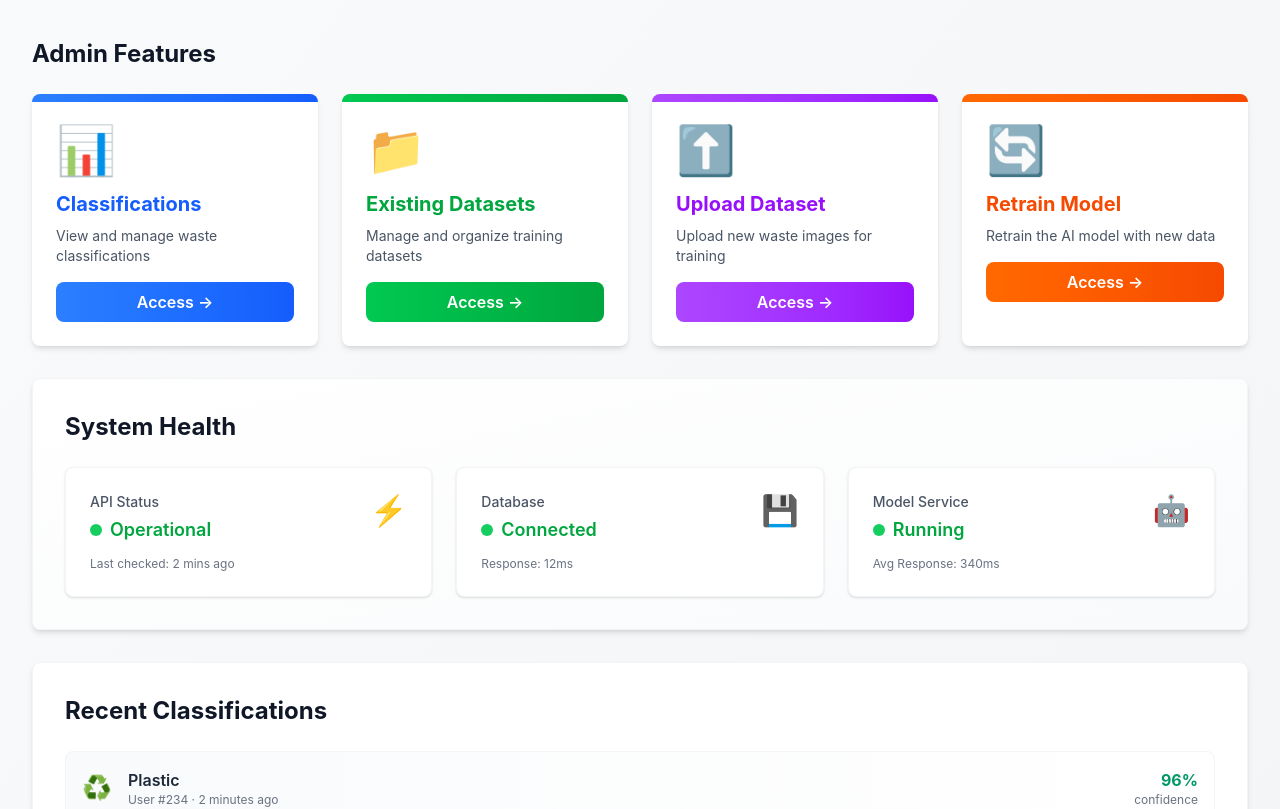
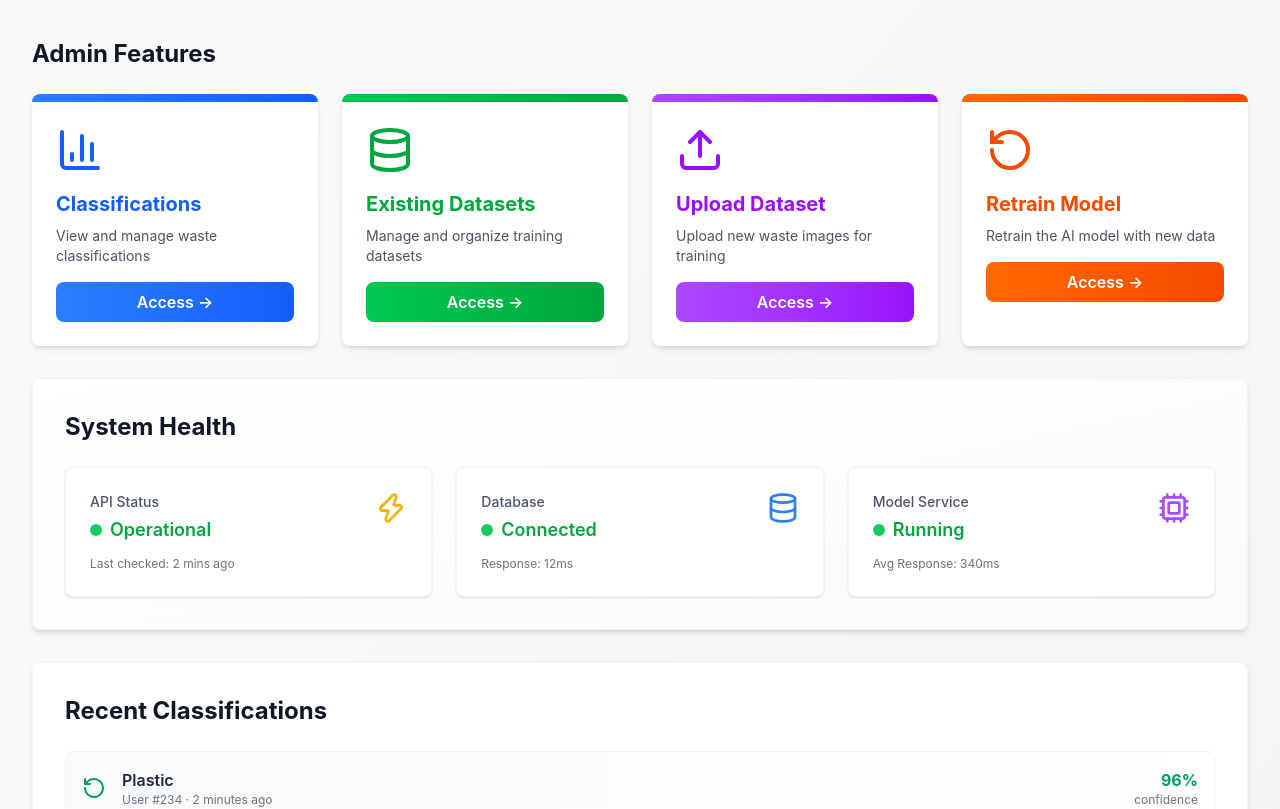
Before and after one commit to pikacoder44/waste-management-classifier, a Next.js app in the folder frontend/: page /admin/dashboard in a window 1280 px wide. Shown: the part 220-1029 px from the top of the page. Built offline with nearby package versions, Linux system fonts and the light colour scheme.

Commit message:
Added lucide react icons for beauty

```diff
--- a/frontend/app/admin/dashboard/page.tsx
+++ b/frontend/app/admin/dashboard/page.tsx
@@ -1,5 +1,14 @@
 import React from "react";
 import Link from "next/link";
+import {
+  BarChart3,
+  Database,
+  Upload,
+  RotateCcw,
+  Zap,
+  Database as DatabaseIcon,
+  Cpu,
+} from "lucide-react";
 
 const Page = () => {
   const adminFeatures = [
@@ -7,7 +16,7 @@ const Page = () => {
       id: 1,
       title: "Classifications",
       description: "View and manage waste classifications",
-      icon: "📊",
+      icon: BarChart3,
       href: "/admin/classifications",
       color: "from-blue-500 to-blue-600",
       textColor: "text-blue-600",
@@ -16,7 +25,7 @@ const Page = () => {
       id: 2,
       title: "Existing Datasets",
       description: "Manage and organize training datasets",
-      icon: "📁",
+      icon: Database,
       href: "/admin/datasets",
       color: "from-green-500 to-green-600",
       textColor: "text-green-600",
@@ -25,7 +34,7 @@ const Page = () => {
       id: 3,
       title: "Upload Dataset",
       description: "Upload new waste images for training",
-      icon: "⬆️",
+      icon: Upload,
       href: "/admin/upload",
       color: "from-purple-500 to-purple-600",
       textColor: "text-purple-600",
@@ -34,7 +43,7 @@ const Page = () => {
       id: 4,
       title: "Retrain Model",
       description: "Retrain the AI model with new data",
-      icon: "🔄",
+      icon: RotateCcw,
       href: "/admin/retrain",
       color: "from-orange-500 to-orange-600",
       textColor: "text-orange-600",
@@ -64,15 +73,15 @@ const Page = () => {
               <Link key={feature.id} href={feature.href}>
                 <div className="group h-full bg-white rounded-lg shadow-md hover:shadow-2xl transition-all duration-300 transform hover:-translate-y-2 overflow-hidden cursor-pointer">
                   {/* Top color bar */}
-                  <div
-                    className={`h-2 bg-linear-to-r ${feature.color}`}
-                  ></div>
+                  <div className={`h-2 bg-linear-to-r ${feature.color}`}></div>
 
                   {/* Card Content */}
                   <div className="p-6">
                     {/* Icon */}
-                    <div className="text-5xl mb-4 group-hover:scale-110 transition-transform duration-300">
-                      {feature.icon}
+                    <div
+                      className={`mb-4 group-hover:scale-110 transition-transform duration-300 ${feature.textColor}`}
+                    >
+                      <feature.icon className="w-12 h-12" />
                     </div>
 
                     {/* Title */}
@@ -119,7 +128,7 @@ const Page = () => {
                     </span>
                   </div>
                 </div>
-                <span className="text-3xl">⚡</span>
+                <Zap className="w-8 h-8 text-yellow-500" />
               </div>
               <p className="text-xs text-gray-500 mt-3">
                 Last checked: 2 mins ago
@@ -139,7 +148,7 @@ const Page = () => {
                     </span>
                   </div>
                 </div>
-                <span className="text-3xl">💾</span>
+                <DatabaseIcon className="w-8 h-8 text-blue-500" />
               </div>
               <p className="text-xs text-gray-500 mt-3">Response: 12ms</p>
             </div>
@@ -157,7 +166,7 @@ const Page = () => {
                     </span>
                   </div>
                 </div>
-                <span className="text-3xl">🤖</span>
+                <Cpu className="w-8 h-8 text-purple-500" />
               </div>
               <p className="text-xs text-gray-500 mt-3">Avg Response: 340ms</p>
             </div>
@@ -201,7 +210,9 @@ const Page = () => {
                 className="flex items-center justify-between p-4 bg-linear-to-r from-gray-50 to-white rounded-lg border border-gray-100 hover:border-gray-200 transition-colors"
               >
                 <div className="flex items-center gap-4 flex-1">
-                  <div className="text-2xl">♻️</div>
+                  <div className="text-emerald-600">
+                    <RotateCcw className="w-6 h-6" />
+                  </div>
                   <div>
                     <p className="font-semibold text-gray-800">{item.waste}</p>
                     <p className="text-xs text-gray-500">
```
